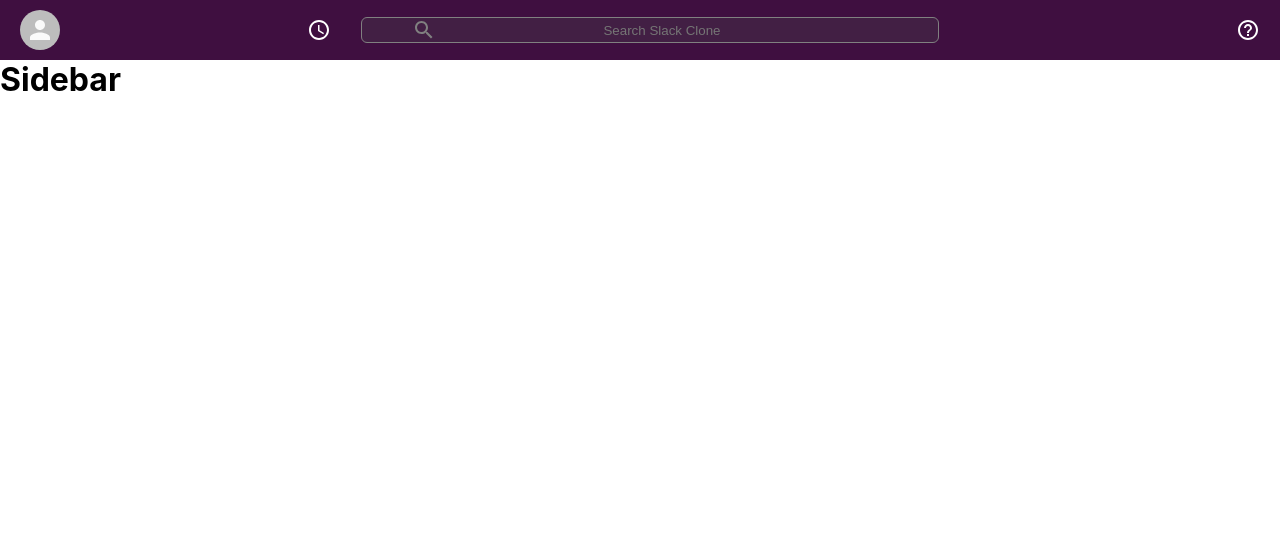
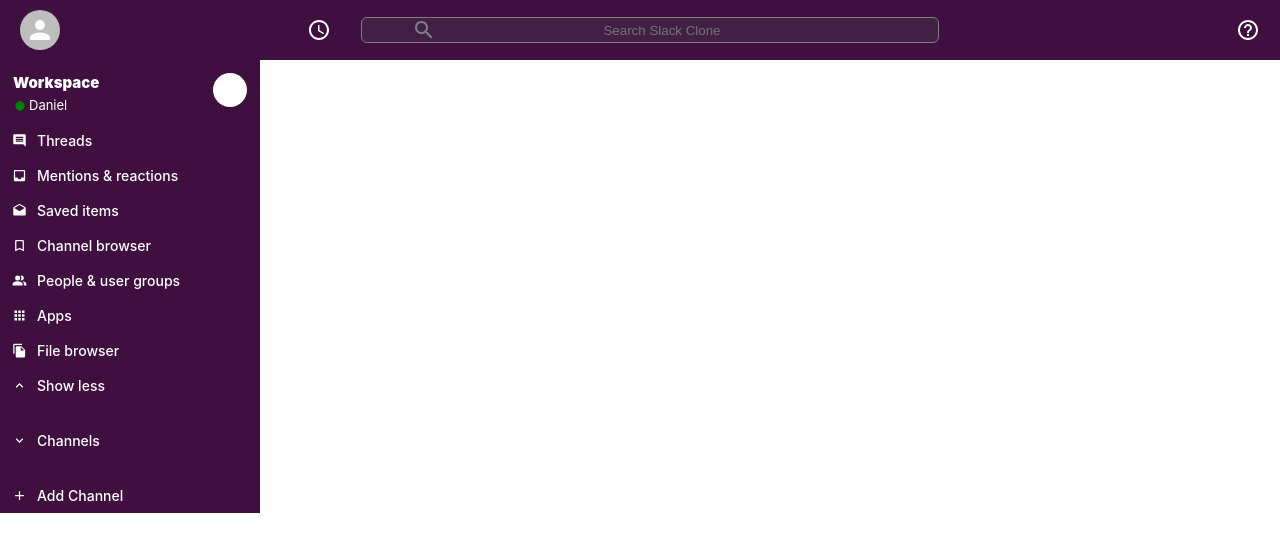
Before and after one commit to danielWebDev-spec/slack-clone, a React (Create React App) app: page / in a window 1280 px wide. Shown: the top 552 px of the page. Built offline with nearby package versions, Linux system fonts and the light colour scheme.

Commit message:
imported material ui icons

```diff
--- a/src/components/Sidebar.css
+++ b/src/components/Sidebar.css
@@ -0,0 +1,55 @@
+.sidebar {
+  color: white;
+  background-color: var(--slack-color);
+  border: 1px solid var(--border-color);
+  max-width: 260px;
+}
+
+.sidebar > hr {
+  margin-top: 10px;
+  margin-bottom: 10px;
+  border: var(--border-color);
+}
+
+.sidebar__header {
+  display: flex;
+  border-bottom: var(--border-color);
+  padding-bottom: 10px;
+  padding-top: 13px;
+  padding-right: 13px;
+  padding-left: 13px;
+}
+
+.sidebar__info {
+  flex: 1;
+}
+
+.sidebar__info > h2 {
+  font-size: 15px;
+  font-weight: 900;
+  margin-bottom: 5px;
+}
+
+.sidebar__info > h3 {
+  display: flex;
+  align-items: center;
+  font-size: 13px;
+  font-weight: 400;
+}
+
+.sidebar__info > h3 > .MuiSvgIcon-root {
+  font-size: 14px;
+  margin-top: 1px;
+  margin-right: 2px;
+  color: green;
+}
+
+.sidebar__header > .MuiSvgIcon-root {
+  padding: 8px;
+  color: var(--secondary-color);
+  background-color: white;
+  font-size: 18px;
+  border-radius: 999px;
+  margin-left: 10px;
+  cursor: pointer;
+}
--- a/src/components/Sidebar.js
+++ b/src/components/Sidebar.js
@@ -1,10 +1,47 @@
 import React from "react";
+import FiberManualRecordIcon from "@material-ui/icons/FiberManualRecord";
+import CreateIcon from "@material-ui/icons/Create";
+import InsertCommentIcon from "@material-ui/icons/InsertComment";
+import InboxIcon from "@material-ui/icons/Inbox";
+import DraftsIcon from "@material-ui/icons/Drafts";
+import BookmarkBorderIcon from "@material-ui/icons/BookmarkBorder";
+import PeopleAltIcon from "@material-ui/icons/PeopleAlt";
+import AppsIcon from "@material-ui/icons/Apps";
+import FileCopyIcon from "@material-ui/icons/FileCopy";
+import ExpandLessIcon from "@material-ui/icons/ExpandLess";
+import ExpandMoreIcon from "@material-ui/icons/ExpandMore";
+import AddIcon from "@material-ui/icons/Add";
+import SidebarOption from "./SidebarOption";
 import "./Sidebar.css";
 
 function Sidebar() {
   return (
     <div className="sidebar">
-      <h1>Sidebar</h1>
+      <div className="sidebar__header">
+        <div className="sidebar__info">
+          <h2>Workspace</h2>
+          <h3>
+            <FiberManualRecordIcon />
+            Daniel
+          </h3>
+        </div>
+        <CreateIcon />
+      </div>
+      <SidebarOption Icon={InsertCommentIcon} title="Threads" />
+      <SidebarOption Icon={InboxIcon} title="Mentions & reactions" />
+      <SidebarOption Icon={DraftsIcon} title="Saved items" />
+      <SidebarOption Icon={BookmarkBorderIcon} title="Channel browser" />
+      <SidebarOption Icon={PeopleAltIcon} title="People & user groups" />
+      <SidebarOption Icon={AppsIcon} title="Apps" />
+      <SidebarOption Icon={FileCopyIcon} title="File browser" />
+      <SidebarOption Icon={ExpandLessIcon} title="Show less" />
+      <hr />
+      <SidebarOption Icon={ExpandMoreIcon} title="Channels" />
+      <hr />
+      <SidebarOption Icon={AddIcon} title="Add Channel" />
+
+      {/* Connect to db and list all the channels */}
+      {/* <SidebarOption ... /> */}
     </div>
   );
 }
```
